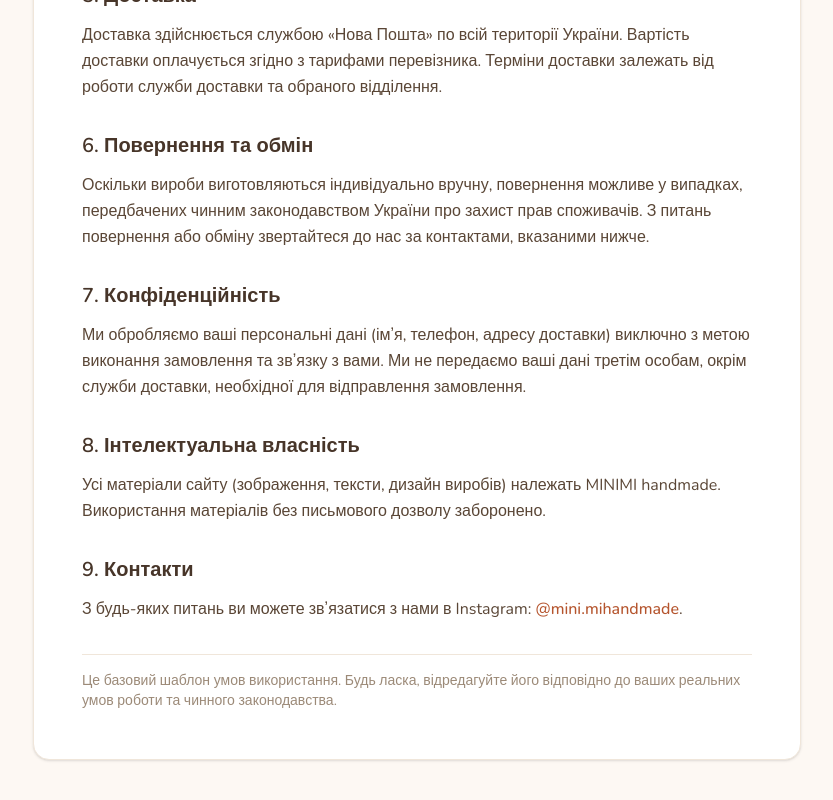
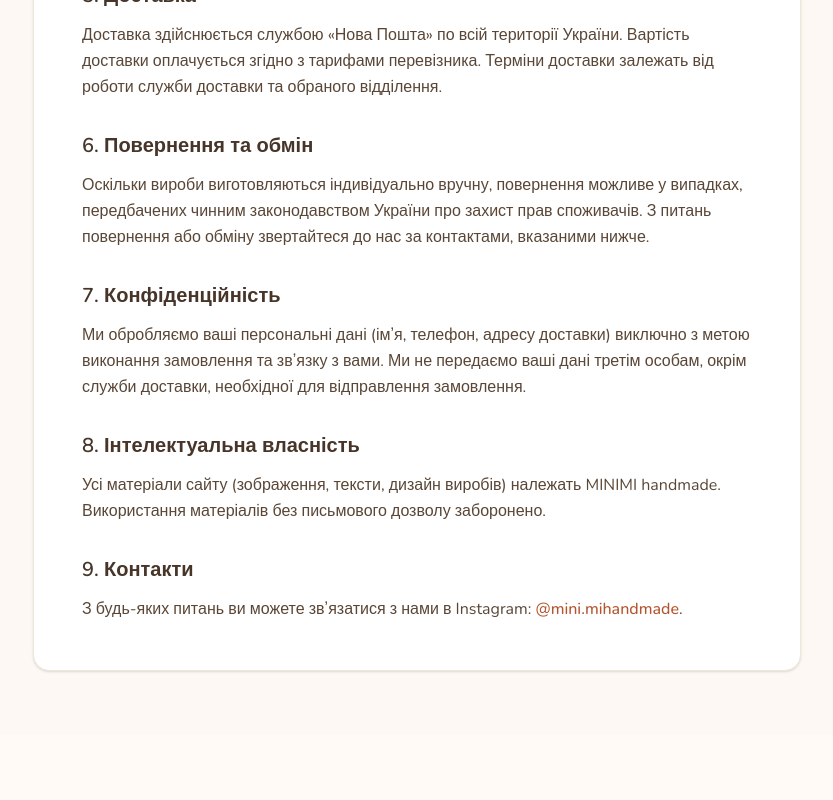
Before and after one commit to aimykola/mini.mihandmade, a Next.js app: page /terms in a window 1280 px wide. Shown: the part 926-1726 px from the top of the page, without its empty margins (223-1056 px from the left). After the commit the page ends 1661 px from the top, so only its background shows below. Built offline with nearby package versions, Linux system fonts and the light colour scheme.

Commit message:
Remove base-template note from terms page

```diff
--- a/src/app/terms/page.tsx
+++ b/src/app/terms/page.tsx
@@ -57,8 +57,6 @@ export default function TermsPage() {
             <h2 className="text-xl font-semibold text-[#473529] mb-3">9. Контакти</h2>
             <p>З будь-яких питань ви можете звʼязатися з нами в Instagram: <a href="https://instagram.com/mini.mihandmade" target="_blank" rel="noopener noreferrer" className="text-[#b5552e] font-medium hover:underline">@mini.mihandmade</a>.</p>
           </section>
-
-          <p className="text-sm text-[#9c8a78] pt-4 border-t border-[#f0e6da]">Це базовий шаблон умов використання. Будь ласка, відредагуйте його відповідно до ваших реальних умов роботи та чинного законодавства.</p>
         </div>
       </div>
     </main>
```
